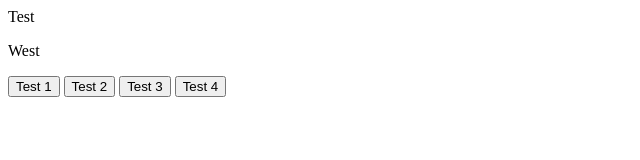
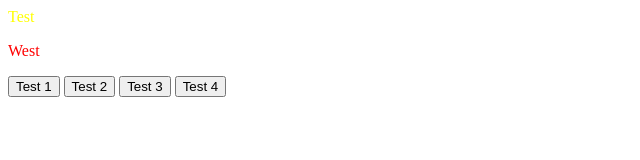
Before and after one commit to oleksyuk/jsgame, a plain HTML site: page index.html in a window 1280 px wide. Shown: the full height of the page, 0-640 px from the left. Drawn offline with Linux system fonts and the light colour scheme.

Commit message:
Update index.html

```diff
--- a/index.html
+++ b/index.html
@@ -1,3 +1,16 @@
+
+<style>
+  *{
+    color:black;
+  }
+  .test p{
+    color:yellow;
+  }
+  .test > p{
+    color:red;
+  }
+</style>
+
 <a class="test">
   <div>
     <p>Test</p>
```
